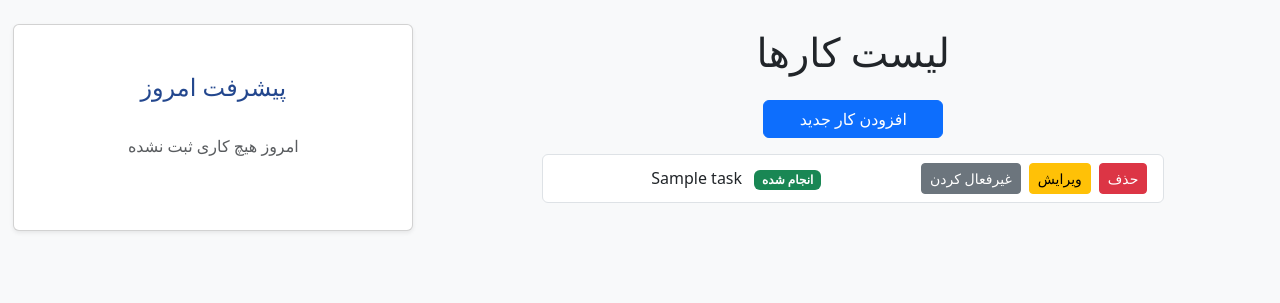
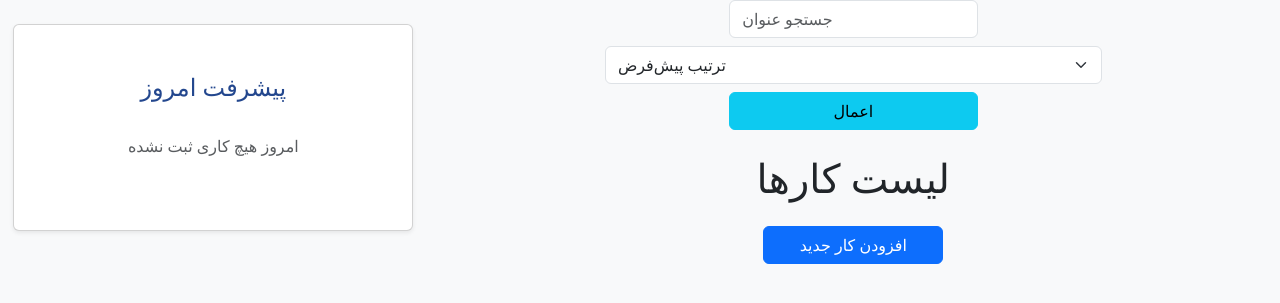
Before and after one commit to KasraFereydounpoor/ToDoList, a Django app: page / in a window 1280 px wide. Shown: the top 303 px of the page. Run offline with Django 5.2, Linux system fonts and the light colour scheme; tables that the repository leaves empty hold one stand-in row (Sample ...).

Commit message:
Add search and filter to task list view
Introduced a search input and order filter to the task list page, allowing users to filter tasks by title and sort by completion status. Updated the view logic to handle these new query parameters and adjust the queryset accordingly.

```diff
--- a/todolist/app_todo/templates/app_todo/task_list.html
+++ b/todolist/app_todo/templates/app_todo/task_list.html
@@ -11,28 +11,22 @@
 
 {% block content %}
 
+    <!-- فرم سرچ و فیلتر -->
+<form method="get" class="d-flex flex-wrap align-items-center justify-content-center mb-4 gap-2">
+    <input type="text" name="search" class="form-control w-50" placeholder="جستجو عنوان" value="{{ request.GET.search }}">
+    <select name="order" class="form-select w-30">
+        <option  value="">ترتیب پیش‌فرض</option>
+        <option value="completed">انجام‌شده اول</option>
+        <option value="not_completed">انجام‌نشده اول</option>
+    </select>
+    <button class="btn btn-info w-50" type="submit">اعمال</button>
+</form>
 
     <h1 class="mb-4 text-center">لیست کارها</h1>
     <a href="{% url 'task_create' %}" class="btn btn-primary mb-3 mx-auto d-block" style="width:180px;">افزودن کار جدید</a>
     <ul class="list-group w-75 mx-auto text-center">
         {% for task in tasks %}
-            <li class="list-group-item d-flex justify-content-center align-items-center">
-                <span class="flex-grow-1 text-center">
-                    {{ task.title }}
-                    {% if task.completed %}
-                        <span class="badge bg-success ms-2">انجام شده</span>
-                    {% endif %}
-                </span>
-                {% if not task.completed %}
-                    <a href="{% url 'task_complete' task.pk %}" class="btn btn-success btn-sm ms-2">تکمیل</a>
-                {% else %}
-                    <a href="{% url 'task_uncomplete' task.pk %}" class="btn btn-secondary btn-sm ms-2">غیرفعال کردن</a>
-                {% endif %}
-                <a href="{% url 'task_update' task.pk %}" class="btn btn-warning btn-sm ms-2">ویرایش</a>
-                <a href="{% url 'task_delete' task.pk %}" class="btn btn-danger btn-sm ms-2">حذف</a>
-            </li>
-        {% empty %}
-            <li class="list-group-item text-center">هیچ کاری ثبت نشده است.</li>
+            <!-- ... بقیه لیست ... -->
         {% endfor %}
     </ul>
 {% endblock %}
--- a/todolist/app_todo/views.py
+++ b/todolist/app_todo/views.py
@@ -9,7 +9,18 @@ from django.utils import timezone
 from django.utils import timezone
 
 def task_list(request):
-    tasks = Task.objects.all().order_by('-created_date')
+    search_query = request.GET.get('search', '')
+    order_mode = request.GET.get('order', '')
+
+    tasks = Task.objects.all()
+    if search_query:
+        tasks = tasks.filter(title__icontains=search_query)
+    if order_mode == "completed":
+        tasks = tasks.order_by('-completed', '-created_date')
+    elif order_mode == "not_completed":
+        tasks = tasks.order_by('completed', '-created_date')
+    else:
+        tasks = tasks.order_by('-created_date')  # فقط یک بار این خط
 
     today = timezone.now().date()
     today_tasks = Task.objects.filter(created_date__date=today)
@@ -17,7 +28,6 @@ def task_list(request):
     uncompleted_today = today_tasks.filter(completed=False).count()
     all_today = today_tasks.count()
     percent_today = int((completed_today / all_today) * 100) if all_today > 0 else 0
-
 
     context = {
         'tasks': tasks,
```
